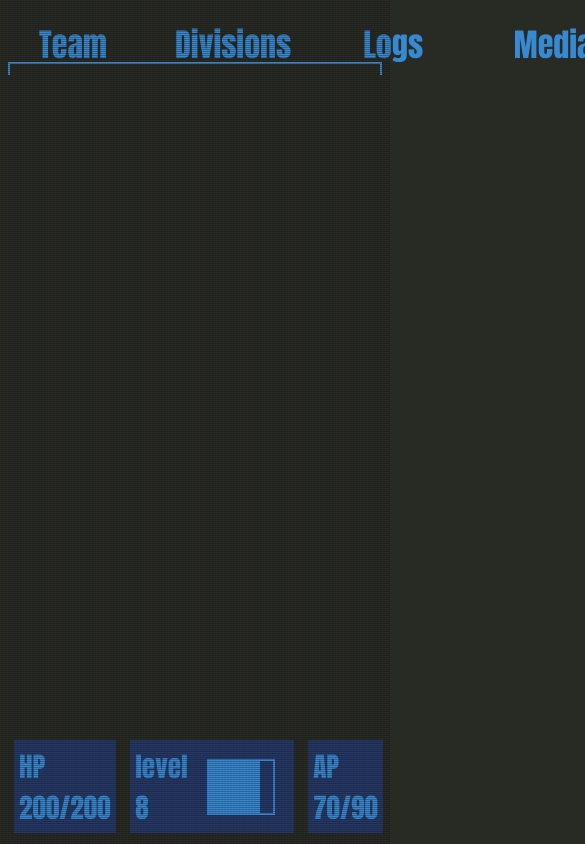
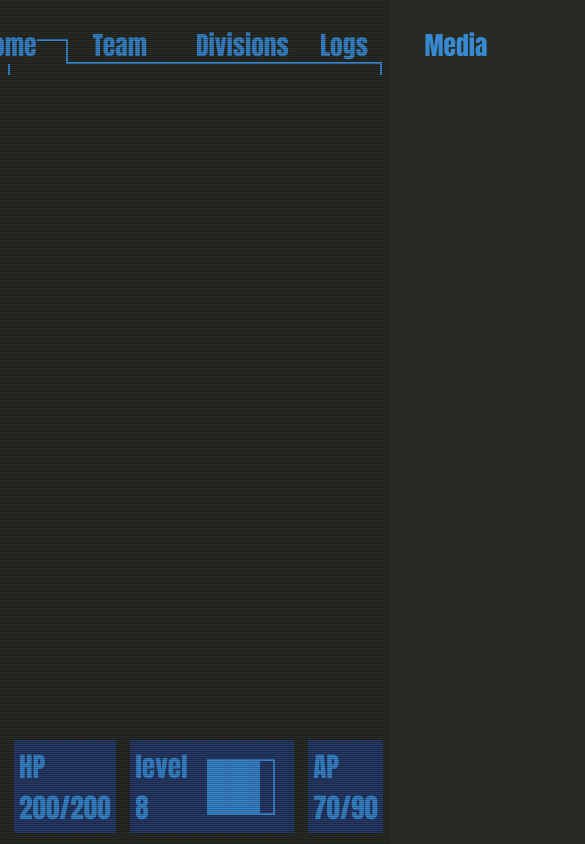
Before and after one commit to Dawson-Robotics/TakTik-2025-Website, a React (Vite) app in the folder site/: page / in a window 390 px wide. Shown: the top 844 px of the page, 585 px wide, since content can reach past the window. Built offline with nearby package versions, Linux system fonts and the light colour scheme.

Commit message:
css fixes and responsiveness for medium screens

```diff
--- a/site/src/components/navBar.css
+++ b/site/src/components/navBar.css
@@ -6,14 +6,16 @@ nav {
   display: flex;
   justify-content: center;
   border-bottom: 2px solid;
+  align-self: flex-start;
+  width: 100%;
 }
 
 nav::before {
-    left: 0.5em
+  left: 0.5em;
 }
 
 nav::after {
-    right: 0.5em
+  right: 0.5em;
 }
 
 nav::before,
@@ -49,7 +51,8 @@ nav {
   display: flex;
   align-items: center;
 }
-  .nav-item a{
+
+.nav-item a {
   text-align: center;
   margin: auto;
   font-size: 32px;
@@ -59,6 +62,18 @@ nav {
   background: var(--bg_colour);
   cursor: pointer;
   top: 10px;
+}
+
+@media (max-width: 850px) {
+  .nav-item{
+    width: 4.5em;
+  }
+  .nav-item a{
+    font-size: 1.6em;
+  }
+  #lang-select{
+    font-size: 1.4em;
+  }
 }
 
 .active::before {
--- a/site/src/main.css
+++ b/site/src/main.css
@@ -5,6 +5,12 @@
     --special-bg: rgba(33, 81, 204, 0.4);
     --background-gradient: linear-gradient(rgba(18, 16, 16, 0) 50%, rgba(0, 0, 0, 0.25) 50%), linear-gradient(90deg, rgba(255, 0, 0, 0.06), rgba(0, 255, 0, 0.02), rgba(0, 0, 255, 0.06));
     ;
+}
+
+#root {
+    min-width: 100%;
+    min-height: 100%;
+    display: flex;
 }
 
 /* CRT effect from
@@ -22,6 +28,8 @@ body::before {
     z-index: 2;
     background-size: 100% 2px, 3px 100%;
     pointer-events: none;
+    min-width: 100vw;
+    min-height: 100vh;
 }
 
 body {
--- a/site/src/pages/homePage.css
+++ b/site/src/pages/homePage.css
@@ -28,7 +28,7 @@
   align-items: center;
 }
 
-  #level-text{
+#level-text {
   width: 4.5em;
 }
 
@@ -52,3 +52,9 @@
   width: 90%;
   margin: 0 0.5em;
 }
+
+@media (max-width: 850px) {
+  #level {
+    flex: 3;
+  }
+}
```
Lines whose indentation alone changed are shown as unchanged.
